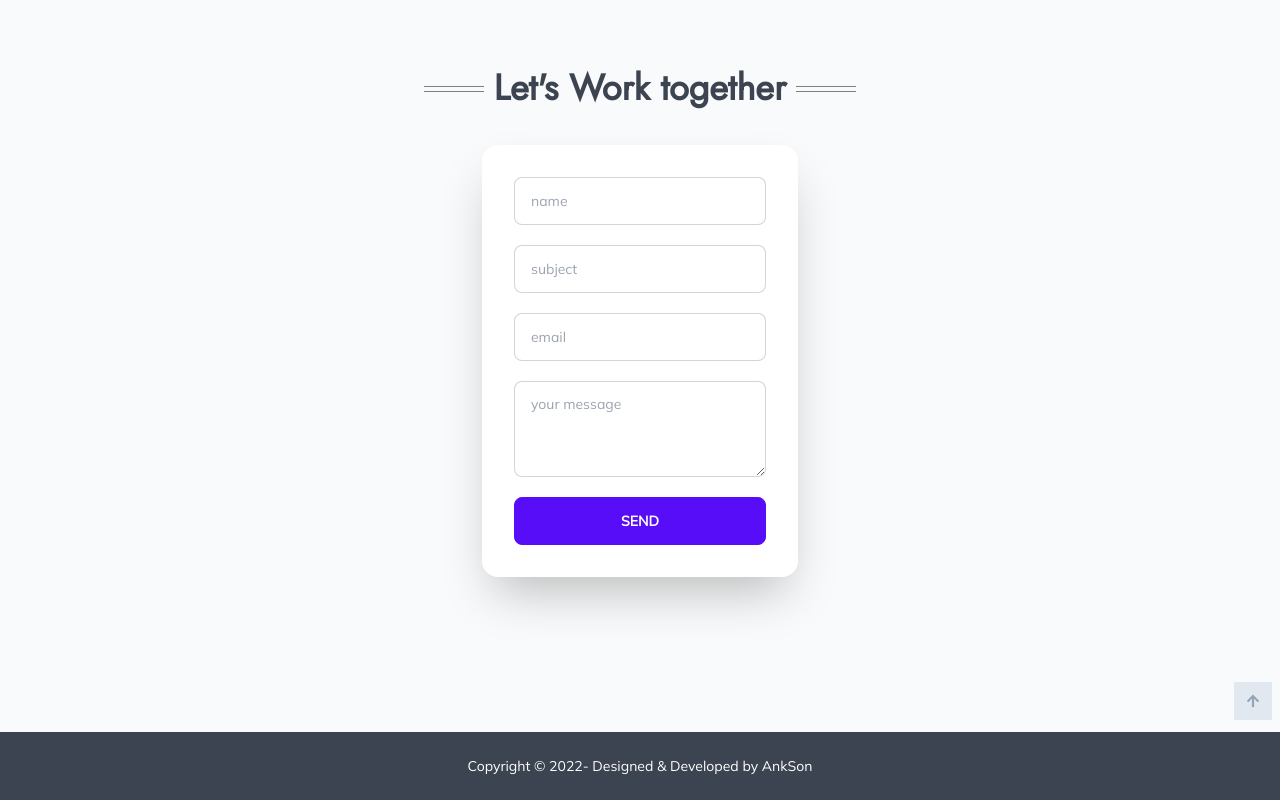
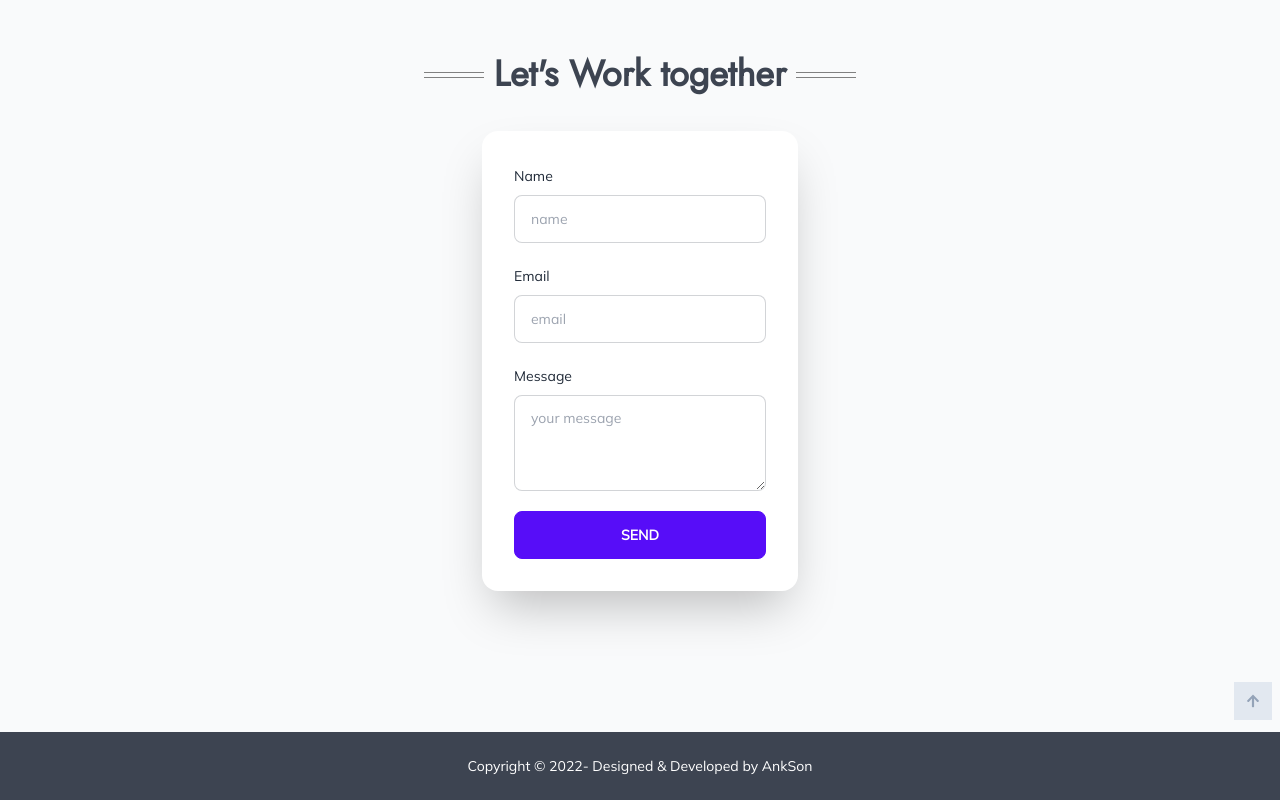
Before and after one commit to aktson/ankit-react-portfolio, a React (Create React App) app: page / in a window 1280 px wide. Shown: the part 2776-3576 px from the top of the page. Built offline with nearby package versions, Linux system fonts and the light colour scheme.

Commit message:
form restyled and connected to server

```diff
--- a/src/components/sections/Contact.jsx
+++ b/src/components/sections/Contact.jsx
@@ -36,10 +36,24 @@ function Contact() {
       <h2>Let's Work together</h2>
 
       <form ref={formRef} className="form" onSubmit={handleSubmit}>
-        <input type="text" name="user_name" className="input-form" placeholder="name" />
-        <input type="text" name="user_subject" className="input-form" placeholder="subject" />
-        <input type="text" name="user_email" className="input-form" placeholder="email" />
-        <textarea name="message" className="textarea h-24 input-form" placeholder="your message" />
+        <div className="form-control  w-full ">
+          <label htmlFor="name" className="mb-2">
+            <span className="label-text ">Name</span>
+          </label>
+          <input type="text" name="user_name" className="input-form" placeholder="name" />
+        </div>
+        <div className="form-control  w-full">
+          <label htmlFor="email" className="mb-2">
+            <span className="label-text">Email</span>
+          </label>
+          <input type="text" name="user_email" className="input-form" placeholder="email" />{" "}
+        </div>
+        <div className="form-control h-full  w-full">
+          <label htmlFor="message" className="mb-2">
+            <span className="label-text">Message </span>
+          </label>
+          <textarea name="message" className="textarea h-24 input-form" placeholder="your message" />{" "}
+        </div>
         <button className="btn-primary btn-md btn w-full" type="submit">
           Send
         </button>
@@ -49,65 +63,3 @@ function Contact() {
 }
 
 export default Contact;
-
-{
-  /* <form
-ref={formRef}
-className="form-control p-8 flex gap-5 items-start shadow-2xl w-full md:w-6/12 xl:w-3/12  rounded-box bg-base-100"
-onSubmit={handleSubmit((data, e) => {
-  console.log(data);
-})}>
-<div className="form-control  w-full ">
-  <label htmlFor="name" className="mb-2">
-    <span className="label-text ">Name {displayError(errors.name?.message)}</span>
-  </label>
-  <input
-    {...register("name", {
-      required: " name is required",
-      minLength: {
-        value: 4,
-        message: "name must be atleast 4 characters",
-      },
-    })}
-    id="name"
-    className="input-form"
-    placeholder="name"
-  />
-</div>
-<div className="form-control  w-full">
-  <label htmlFor="email" className="mb-2">
-    <span className="label-text">Email {displayError(errors.email?.message)}</span>
-  </label>
-  <input
-    name="user_email"
-    id="email"
-    className="input-form"
-    placeholder="email"
-    {...register("email", {
-      required: "email is required",
-      pattern: {
-        value: /^[A-Z0-9._%+-]+@[A-Z0-9.-]+\.[A-Z]{2,}$/i,
-        message: "please enter valid email ",
-      },
-    })}
-  />
-</div>
-<div className="form-control h-full  w-full">
-  <label htmlFor="message" className="mb-2">
-    <span className="label-text">Message {displayError(errors.message?.message)}</span>
-  </label>
-  <textarea
-    name="message"
-    className="textarea h-24 input-form"
-    placeholder="your message"
-    {...register("message", {
-      required: "message must be atleast 10 characters",
-      minLength: { value: 10, message: "message must be 10 characters" },
-    })}
-  />
-</div>
-<button className="btn-primary btn-md btn w-full" type="submit">
-  Send
-</button>
-</form> */
-}
```
